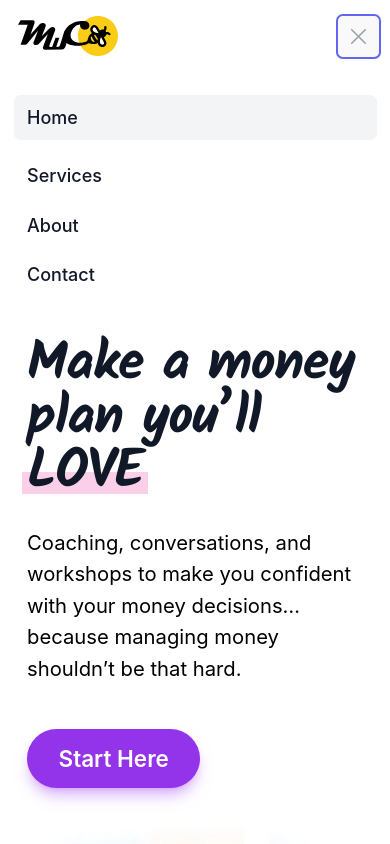
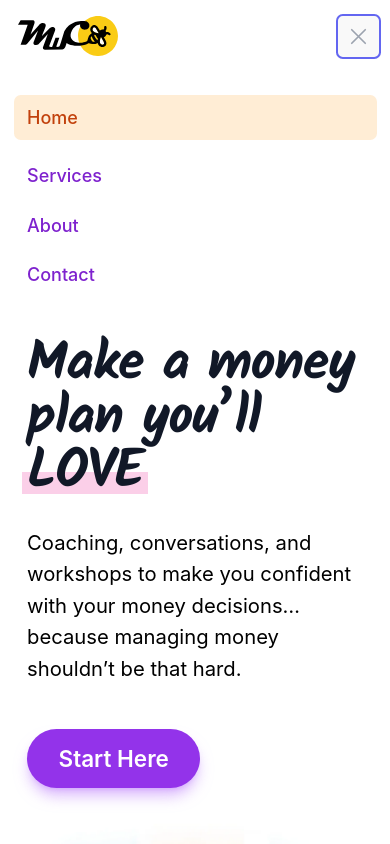
Before and after one commit to damiancarrillo/moneywithconfidence.com, a Vue app: page / in a window 390 px wide. Both pictures are taken after a click on the button "Open main menu". Shown: the top 844 px of the page. Built offline with nearby package versions, Linux system fonts and the light colour scheme.

Commit message:
Better mobile navigation

```diff
--- a/src/components/Navbar.vue
+++ b/src/components/Navbar.vue
@@ -67,9 +67,9 @@ function fullPathMatchesItemHref(fullPath: string, itemHref: string): Boolean {
           as="a"
           :href="item.href"
           :class="[
-            $route.fullPath === item.href
-              ? 'bg-gray-100 text-gray-900'
-              : 'text-gray-900 hover:bg-gray-50 hover:text-gray-900',
+            fullPathMatchesItemHref($route.fullPath, item.href)
+              ? 'bg-orange-100 text-orange-700'
+              : 'text-purple-700 hover:bg-gray-50 hover:text-gray-900',
             'block rounded-md py-2 px-3 text-base font-medium',
             'm-3',
           ]"
```
